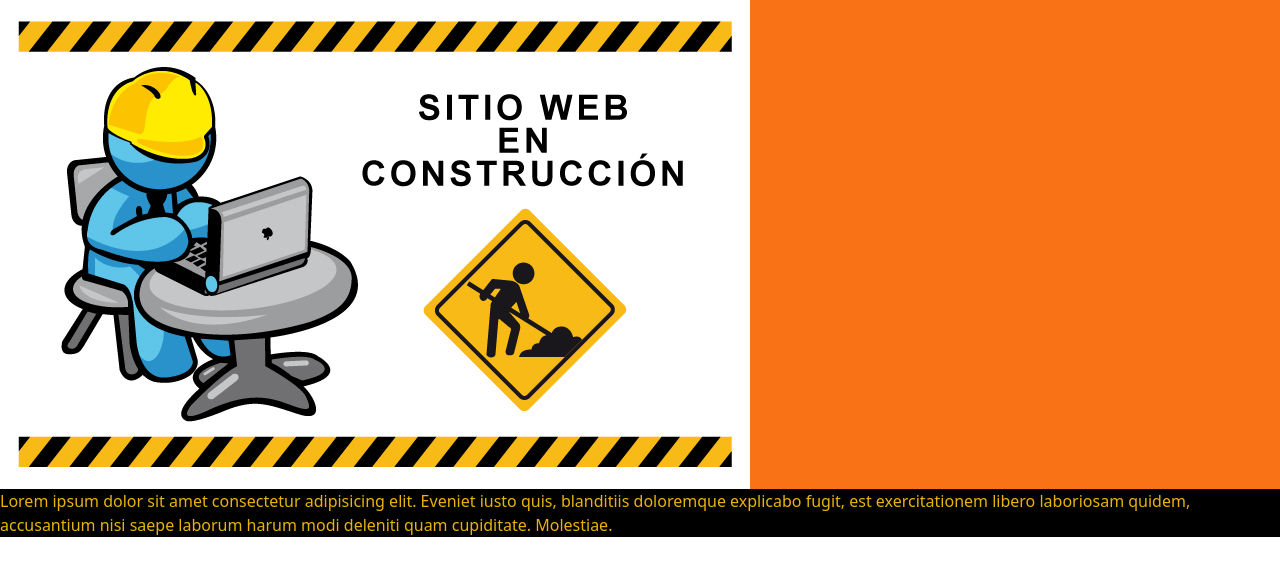
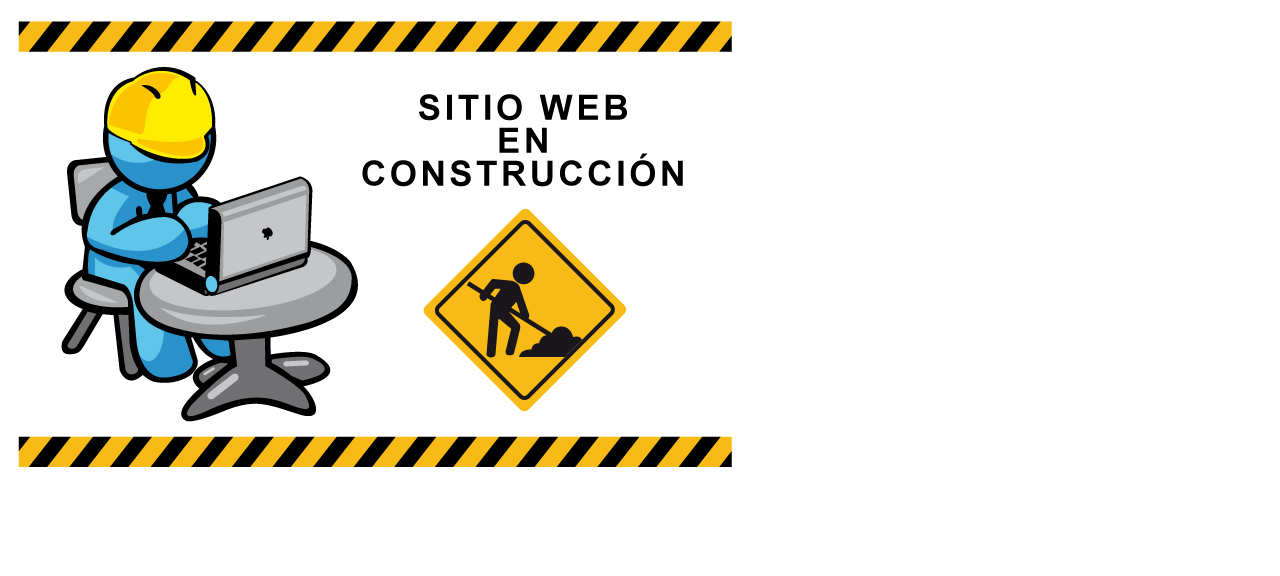
Before and after one commit to elessar93/webapp, a website: page src/index.html in a window 1280 px wide. Drawn offline with nearby package versions, Linux system fonts and the light colour scheme; files that its build step writes are made by us from their sources.

Commit message:
fix index page

```diff
--- a/package.json
+++ b/package.json
@@ -1,6 +1,6 @@
 {
   "scripts": {
-    "build-tw": "npx tailwindcss -i ./src/input.css -o ./dist/output.css -w"
+    "build-tw": "tailwindcss -i ./src/input.css -o ./dist/output.css -w"
   },
   "devDependencies": {
     "tailwindcss": "^3.2.4"
--- a/src/index.html
+++ b/src/index.html
@@ -4,9 +4,8 @@
         <link rel="stylesheet" href="../dist/output.css" />
     </head>
     <body>
-        <div class="xl:container mx-auto bg-orange-500">
+        <div class="xl:container mx-auto">
             <img src="../img/construccion.jpg"  />
-        <p class="text-yellow-500 bg-black">Lorem ipsum dolor sit amet consectetur adipisicing elit. Eveniet iusto quis, blanditiis doloremque explicabo fugit, est exercitationem libero laboriosam quidem, accusantium nisi saepe laborum harum modi deleniti quam cupiditate. Molestiae.</p>
         </div>
 
     </body>
```
